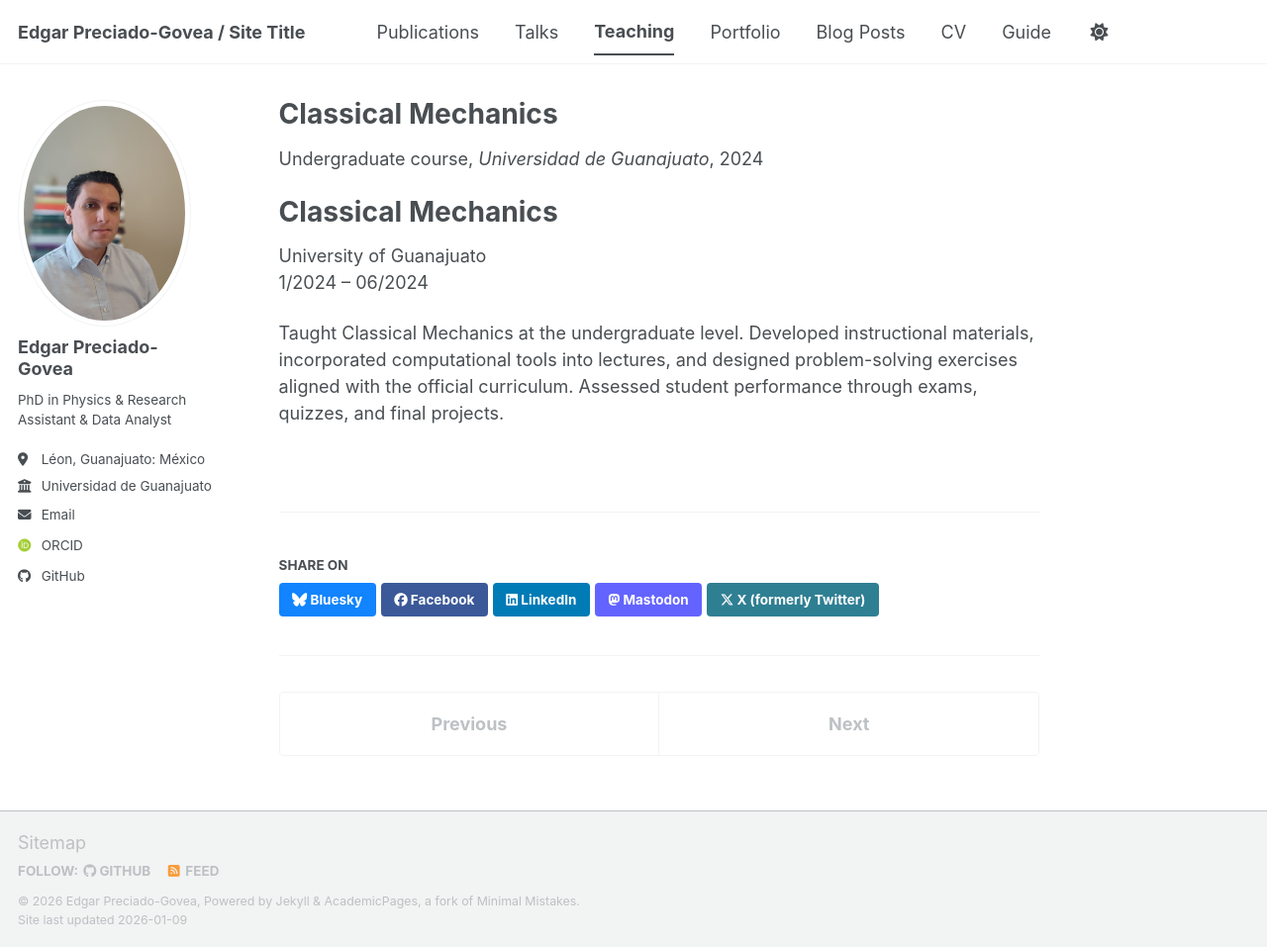
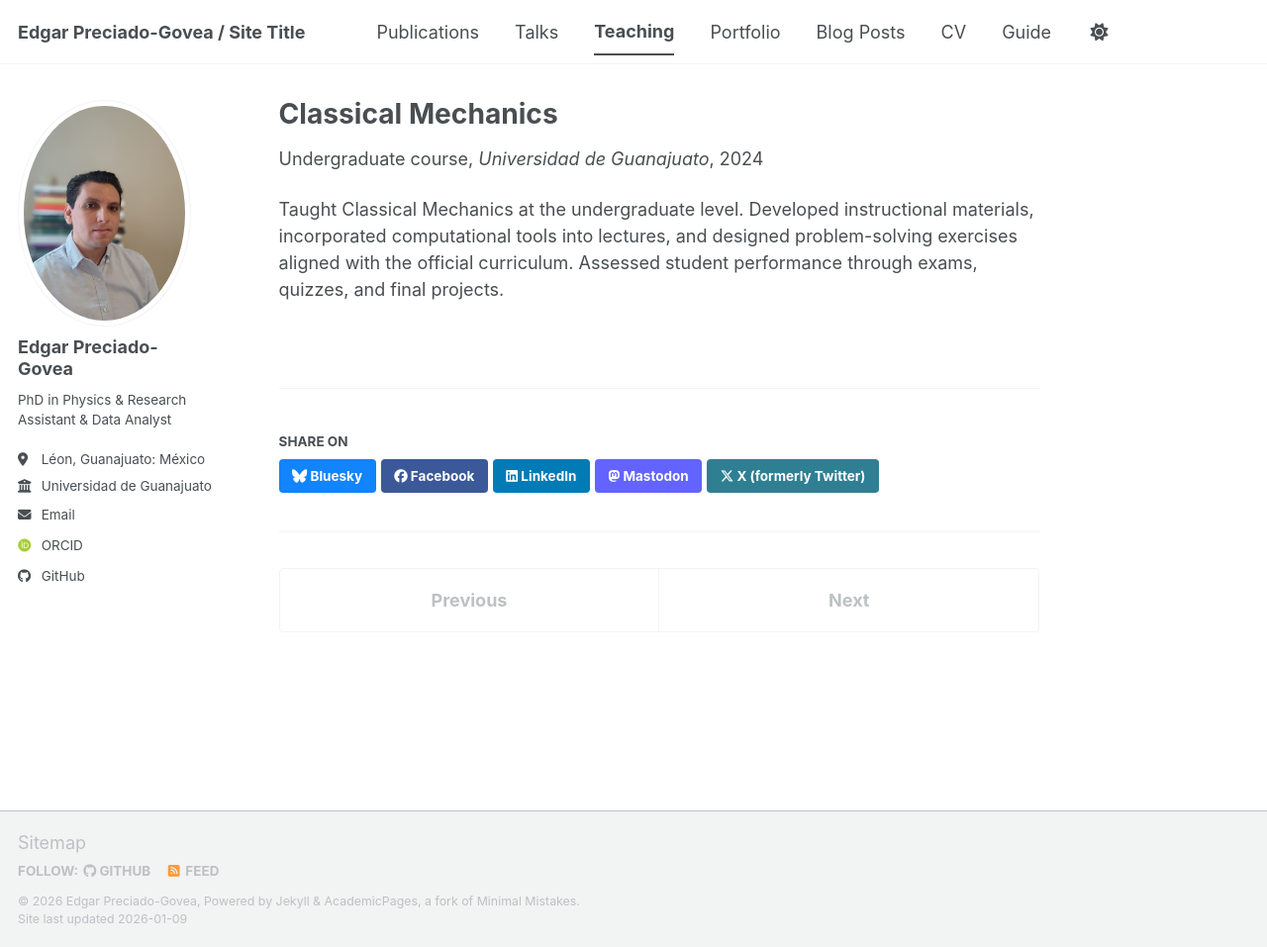
Before and after one commit to edgargovea/edgarpgovea.github.io, a Jekyll site: the page built from _teaching/2014-spring-teaching-1.md, in a window 1280 px wide and 957 px high. Shown: the whole window at 99% size. Built offline with Jekyll 4.4.1, drawn with Linux system fonts in a browser that asks for light colours; some web fonts are replaced; a script bundle is joined from its source files by our own code; library files that are not in the unit come from our copies.

Commit message:
Update 2014-spring-teaching-1.md

```diff
--- a/_teaching/2014-spring-teaching-1.md
+++ b/_teaching/2014-spring-teaching-1.md
@@ -8,11 +8,6 @@
 location: "Leon, Guanajuato"
 ---
 
-Classical Mechanics
-======
-University of Guanajuato
-1/2024 – 06/2024
-
 Taught Classical Mechanics at the undergraduate level.
 Developed instructional materials, incorporated computational tools into lectures, and designed problem-solving exercises aligned with the official curriculum.
 Assessed student performance through exams, quizzes, and final projects.
```
